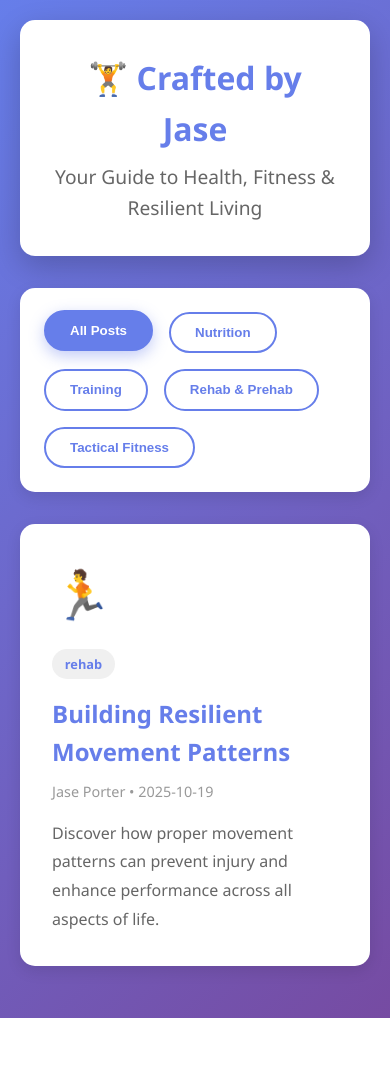
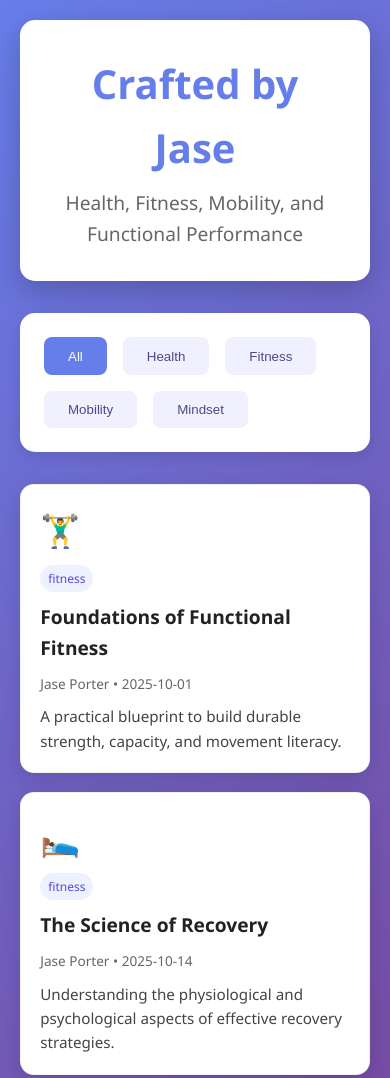
Before and after one commit to CraftedByJase/For-you, a plain HTML site: page index.html in a window 390 px wide. Shown: the top 1078 px of the page. Before the commit the page ends 1018 px from the top, so only its background shows below. Drawn offline with Linux system fonts and the light colour scheme.

Commit message:
feat: update article id:3 (The Science of Recovery)
Replace article with id:3 in the JavaScript articles array with fully formatted updated content, preserving all other code and structure.

```diff
--- a/index.html
+++ b/index.html
@@ -1,302 +1,142 @@
 <!DOCTYPE html>
+
 <html lang="en">
 <head>
-    <meta charset="UTF-8">
-    <meta name="viewport" content="width=device-width, initial-scale=1.0">
+  <meta charset="UTF-8" />
+  <meta name="viewport" content="width=device-width, initial-scale=1.0" />
   <title>Crafted by Jase - Health & Fitness Blog</title>
   <style>
-        * {
-            margin: 0;
-            padding: 0;
-            box-sizing: border-box;
-        }
-
-        body {
-            font-family: 'Segoe UI', Tahoma, Geneva, Verdana, sans-serif;
-            line-height: 1.6;
-            color: #333;
-            background: linear-gradient(135deg, #667eea 0%, #764ba2 100%);
-            min-height: 100vh;
-        }
-
-        .container {
-            max-width: 1200px;
-            margin: 0 auto;
-            padding: 20px;
-        }
-
-        header {
-            background: white;
-            padding: 2rem;
-            border-radius: 15px;
-            box-shadow: 0 10px 30px rgba(0,0,0,0.2);
-            margin-bottom: 2rem;
-            text-align: center;
-        }
-
-        h1 {
-            color: #667eea;
-            font-size: 2.5rem;
-            margin-bottom: 0.5rem;
-        }
-
-        .subtitle {
-            color: #666;
-            font-size: 1.2rem;
-        }
-
-        .filter-bar {
-            background: white;
-            padding: 1.5rem;
-            border-radius: 15px;
-            box-shadow: 0 5px 15px rgba(0,0,0,0.1);
-            margin-bottom: 2rem;
-            display: flex;
-            gap: 1rem;
-            flex-wrap: wrap;
-            align-items: center;
-        }
-
-        .filter-btn {
-            padding: 0.7rem 1.5rem;
-            border: 2px solid #667eea;
-            background: white;
-            color: #667eea;
-            border-radius: 25px;
-            cursor: pointer;
-            transition: all 0.3s ease;
-            font-weight: 600;
-        }
-
-        .filter-btn:hover,
-        .filter-btn.active {
-            background: #667eea;
-            color: white;
-            transform: translateY(-2px);
-            box-shadow: 0 5px 15px rgba(102, 126, 234, 0.4);
-        }
-
-        .articles-grid {
-            display: grid;
-            grid-template-columns: repeat(auto-fill, minmax(350px, 1fr));
-            gap: 2rem;
-            margin-bottom: 2rem;
-        }
-
-        .article-card {
-            background: white;
-            border-radius: 15px;
-            padding: 2rem;
-            box-shadow: 0 5px 15px rgba(0,0,0,0.1);
-            transition: transform 0.3s ease, box-shadow 0.3s ease;
-            cursor: pointer;
-        }
-
-        .article-card:hover {
-            transform: translateY(-5px);
-            box-shadow: 0 10px 30px rgba(0,0,0,0.2);
-        }
-
-        .article-icon {
-            font-size: 3rem;
-            margin-bottom: 1rem;
-        }
-
-        .article-title {
-            color: #667eea;
-            font-size: 1.5rem;
-            margin-bottom: 0.5rem;
-        }
-
-        .article-meta {
-            color: #999;
-            font-size: 0.9rem;
-            margin-bottom: 1rem;
-        }
-
-        .article-excerpt {
-            color: #666;
-            line-height: 1.8;
-        }
-
-        .category-tag {
-            display: inline-block;
-            padding: 0.3rem 0.8rem;
-            background: #f0f0f0;
-            border-radius: 15px;
-            font-size: 0.8rem;
-            margin-bottom: 1rem;
-            color: #667eea;
-            font-weight: 600;
-        }
-
-        .modal {
-            display: none;
-            position: fixed;
-            top: 0;
-            left: 0;
-            width: 100%;
-            height: 100%;
-            background: rgba(0,0,0,0.8);
-            z-index: 1000;
-            overflow-y: auto;
-        }
-
-        .modal-content {
-            background: white;
-            max-width: 800px;
-            margin: 50px auto;
-            padding: 3rem;
-            border-radius: 15px;
-            position: relative;
-        }
-
-        .close-modal {
-            position: absolute;
-            top: 1rem;
-            right: 1.5rem;
-            font-size: 2rem;
-            cursor: pointer;
-            color: #999;
-            transition: color 0.3s ease;
-        }
-
-        .close-modal:hover {
-            color: #333;
-        }
-
-        .modal-content h2 {
-            color: #667eea;
-            margin-bottom: 1rem;
-        }
-
-        .modal-content h3 {
-            color: #764ba2;
-            margin-top: 1.5rem;
-            margin-bottom: 0.8rem;
-        }
-
-        .modal-content p {
-            margin-bottom: 1rem;
-            line-height: 1.8;
-        }
-
-        .modal-content ul {
-            margin-left: 2rem;
-            margin-bottom: 1rem;
-        }
-
-        .modal-content li {
-            margin-bottom: 0.5rem;
-        }
-
-        .modal-content a {
-            color: #667eea;
-            text-decoration: none;
-            border-bottom: 2px solid #667eea;
-            transition: all 0.3s ease;
-        }
-
-        .modal-content a:hover {
-            color: #764ba2;
-            border-bottom-color: #764ba2;
-        }
-
-        @media (max-width: 768px) {
-            .articles-grid {
-                grid-template-columns: 1fr;
-            }
-
-            h1 {
-                font-size: 2rem;
-            }
-
-            .modal-content {
-                margin: 20px;
-                padding: 2rem 1.5rem;
-            }
-        }
+    * { margin: 0; padding: 0; box-sizing: border-box; }
+    body { font-family: 'Segoe UI', Tahoma, Geneva, Verdana, sans-serif; line-height: 1.6; color: #333; background: linear-gradient(135deg, #667eea 0%, #764ba2 100%); min-height: 100vh; }
+    .container { max-width: 1200px; margin: 0 auto; padding: 20px; }
+    header { background: white; padding: 2rem; border-radius: 15px; box-shadow: 0 10px 30px rgba(0,0,0,0.2); margin-bottom: 2rem; text-align: center; }
+    h1 { color: #667eea; font-size: 2.5rem; margin-bottom: 0.5rem; }
+    .subtitle { color: #666; font-size: 1.2rem; }
+    .filter-bar { background: white; padding: 1.5rem; border-radius: 15px; box-shadow: 0 5px 15px rgba(0,0,0,0.1); margin-bottom: 2rem; display: flex; gap: 1rem; flex-wrap: wrap; align-items: center; }
+    .filter-btn { padding: 0.7rem 1.5rem; border: none; border-radius: 8px; background: #f0f0ff; color: #4a4a8a; cursor: pointer; transition: all 0.2s ease; }
+    .filter-btn:hover { background: #e0e0ff; }
+    .filter-btn.active { background: #667eea; color: white; }
+    .articles-grid { display: grid; grid-template-columns: repeat(auto-fit, minmax(260px, 1fr)); gap: 1.2rem; }
+    .article-card { background: white; border-radius: 14px; padding: 1.2rem; box-shadow: 0 6px 20px rgba(0,0,0,0.12); cursor: pointer; display: flex; flex-direction: column; gap: 0.6rem; border: 1px solid rgba(0,0,0,0.05); }
+    .article-card:hover { transform: translateY(-2px); box-shadow: 0 10px 24px rgba(0,0,0,0.14); }
+    .article-icon { font-size: 2rem; }
+    .category-tag { display: inline-block; font-size: 0.75rem; background: #eef2ff; color: #4f46e5; padding: 0.25rem 0.5rem; border-radius: 999px; width: fit-content; }
+    .article-title { font-size: 1.2rem; color: #222; }
+    .article-meta { font-size: 0.85rem; color: #666; }
+    .article-excerpt { font-size: 0.95rem; color: #444; }
+    /* Modal */
+    .modal { display: none; position: fixed; inset: 0; background: rgba(0,0,0,0.5); padding: 20px; z-index: 1000; }
+    .modal-content { background: white; max-width: 860px; margin: 40px auto; border-radius: 14px; overflow: hidden; box-shadow: 0 20px 60px rgba(0,0,0,0.25); }
+    .modal-header { display: flex; align-items: center; justify-content: space-between; padding: 1rem 1.25rem; border-bottom: 1px solid #eee; }
+    .modal-body { padding: 1.25rem; }
+    .close-btn { background: transparent; border: none; font-size: 1.5rem; cursor: pointer; }
+    .modal-body h2 { margin-bottom: 0.5rem; color: #111; }
+    .modal-body h3 { margin-top: 1rem; margin-bottom: 0.5rem; color: #333; }
+    .modal-body p { margin: 0.6rem 0; }
+    .modal-body ul { margin: 0.6rem 1rem; padding-left: 1rem; }
+    .modal-body li { margin: 0.35rem 0; }
   </style>
 </head>
 <body>
   <div class="container">
     <header>
-            <h1>🏋️ Crafted by Jase</h1>
-            <p class="subtitle">Your Guide to Health, Fitness & Resilient Living</p>
+      <h1>Crafted by Jase</h1>
+      <p class="subtitle">Health, Fitness, Mobility, and Functional Performance</p>
     </header>
 
     <div class="filter-bar">
-            <button class="filter-btn active" data-category="all">All Posts</button>
-            <button class="filter-btn" data-category="nutrition">Nutrition</button>
-            <button class="filter-btn" data-category="training">Training</button>
-            <button class="filter-btn" data-category="rehab">Rehab & Prehab</button>
-            <button class="filter-btn" data-category="tactical">Tactical Fitness</button>
+      <button class="filter-btn active" data-category="all">All</button>
+      <button class="filter-btn" data-category="health">Health</button>
+      <button class="filter-btn" data-category="fitness">Fitness</button>
+      <button class="filter-btn" data-category="mobility">Mobility</button>
+      <button class="filter-btn" data-category="mindset">Mindset</button>
     </div>
 
-        <div class="articles-grid" id="articlesGrid"></div>
+    <section class="articles-grid" id="articlesGrid"></section>
+
+    <div id="articleModal" class="modal">
+      <div class="modal-content">
+        <div class="modal-header">
+          <strong>Article</strong>
+          <button class="close-btn" onclick="closeModal()">×</button>
         </div>
-
-    <div class="modal" id="articleModal">
-        <div class="modal-content">
-            <span class="close-modal" onclick="closeModal()">&times;</span>
-            <div id="modalBody"></div>
+        <div id="modalBody" class="modal-body"></div>
+      </div>
     </div>
   </div>
 
   <script>
-        // ... other JS ...
     const articles = [
       {
         id: 1,
-                title: "Building Resilient Movement Patterns",
-                category: "rehab",
-                date: "2025-10-19",
-                excerpt: "Discover how proper movement patterns can prevent injury and enhance performance across all aspects of life.",
-                icon: "🏃",
+        title: "Foundations of Functional Fitness",
+        category: "fitness",
+        date: "2025-10-01",
+        excerpt: "A practical blueprint to build durable strength, capacity, and movement literacy.",
+        icon: "🏋️‍♂️",
         author: "Jase Porter",
         content: `
-                    <h2>Building Resilient Movement Patterns</h2>
-                    <h3>Why Movement Patterns Matter</h3>
-                    <p>Movement quality is the foundation of performance and injury prevention. As a coach certified by The Ready State, 102 Movement & Mobility, and Pain Free Performance Specialist (PPSC), I use the latest functional assessments and corrective protocols endorsed by leaders like Kelly Starrett and Dr. John Rusin. Poor patterns lead to joint pain and dysfunction, while resilient movement fortifies tissue health and athletic longevity.</p>
-                    <h3>The Seven Fundamental Patterns (PPSC & Ready State)</h3>
+          <h2>Foundations of Functional Fitness</h2>
+          <p>The core of functional fitness is not about chasing numbers—it's about building a capable, resilient human. Start with movement quality, then add load, speed, and complexity.</p>
           <ul>
-                        <li><strong>Squat:</strong> Lower body power, everyday tasks</li>
-                        <li><strong>Hinge:</strong> Posterior chain, picking up objects</li>
-                        <li><strong>Lunge:</strong> Single-leg stability, gait mechanics</li>
-                        <li><strong>Push:</strong> Upper body pressing</li>
-                        <li><strong>Pull:</strong> Back strength, posture</li>
-                        <li><strong>Carry:</strong> Core and grip strength for daily loads</li>
-                        <li><strong>Rotation:</strong> Safe twisting, anti-rotation stability</li>
-                    </ul>
-                    <h3>How to Build Resilience</h3>
-                    <ul>
-                        <li>Master the basics first. Start with bodyweight; progress gradually.</li>
-                        <li>Assess movement regularly. Use coach-led screens (FRC, Ready State Mobility 101) to spot and fix compensation early.</li>
-                        <li>Integrate mobility, not just flexibility. Active control is more protective than passive range.</li>
-                        <li>Use loaded carries, anti-rotation, and multi-planar drills. Research shows these build whole-body resilience for tactical, farm, and athletic populations.</li>
-                    </ul>
-                    <h3>Learn More</h3>
-                    <ul>
-                        <li><a href="https://thereadystate.com/product/movement-and-mobility-101-102-bundle-october-2025/" target="_blank">Read The Ready State's Mobility 101 Guides</a></li>
-                        <li><a href="https://drjohnrusin.com/ppsc/" target="_blank">See Pain Free Performance Science by Dr. Rusin</a></li>
+            <li>Master the basics: squat, hinge, push, pull, carry.</li>
+            <li>Train across planes: sagittal, frontal, transverse.</li>
+            <li>Blend strength, aerobic base, and mobility work.</li>
           </ul>
           <h3>Call to Action</h3>
           <p>
-                        Ready for a free movement assessment? <a href="https://craftedbyjase.setmore.com/" target="_blank">Book a consult</a> now—let's identify and fix your barriers to pain-free living!<br>
+            Ready for a free movement assessment? <a href="https://craftedbyjase.setmore.com/" target="_blank">Book a consult</a> now—let's identify and fix your barriers to pain-free living!<br/>
             Want weekly updates with advanced drills, guides, and exclusive coaching tips? Subscribe below and join the #MovementResilience community!
           </p>
         `
       },
+
+      {
+        id: 3,
+        title: "The Science of Recovery",
+        category: "fitness",
+        date: "2025-10-14",
+        excerpt: "Understanding the physiological and psychological aspects of effective recovery strategies.",
+        icon: "🛌",
+        author: "Jase Porter",
+        content: `
+            <h2>The Science of Recovery</h2>
+            <h3>Why Recovery Matters</h3>
+            <p>Recovery is when progress happens. Every workout, adventure, or mission only triggers adaptation if recovery is prioritized. Modern science now recognizes recovery as the linchpin of long-term health, resilience, and performance.</p>
+            <h3>Evidence-Based Strategies</h3>
+            <ul>
+                <li><strong>Active Recovery:</strong> Incorporate low-intensity walking, cycling, or mobility work on rest days.</li>
+                <li><strong>Mobility & Soft Tissue:</strong> Use tools like foam rollers or The Ready State protocols for targeted self-care.</li>
+                <li><strong>Sleep Optimization:</strong> Aim for 7–9 hours per night. Establish wind-down routines to maximize deep rest.</li>
+                <li><strong>Nutrition:</strong> Refuel with protein and healthy carbs after training; add antioxidant-rich foods for cellular repair.</li>
+                <li><strong>Mindful Rest:</strong> Add short breathing exercises, meditation, or mindful immersion (nature Rx) to support nervous system reset.</li>
+            </ul>
+            <h3>Pro Tips & Science Updates</h3>
+            <ul>
+                <li>Alternate hot and cold for muscle recovery (contrast bathing).</li>
+                <li>Track soreness levels with simple daily logs or phone apps.</li>
+                <li>Stretch, roll, or move gently for 5–10 minutes before bed.</li>
+            </ul>
+            <h3>Recommended Resources</h3>
+            <ul>
+                <li><a href="https://thereadystate.com/blogs/welcome-to-the-ready-state/" target="_blank">Ready State Blog</a> on mobility and recovery</li>
+                <li><a href="https://www.ptpioneer.com/personal-training/certifications/study/periodization/" target="_blank">Guide to Periodization Science</a></li>
+            </ul>
+            <h3>Call to Action</h3>
+            <p>
+                Need help building your ideal recovery routine? <a href="https://craftedbyjase.setmore.com/" target="_blank">Start with a coaching call</a>.<br>
+                Subscribe for pro recovery tips, challenges, and exclusive offers for your next 21-Day Reset.
+            </p>
+        `
+      }
+
       // ... remaining articles ...
     ];
-        // ... rest of JS ...
 
+    // Rendering
     function renderArticles(category = 'all') {
       const grid = document.getElementById('articlesGrid');
-            const filtered = category === 'all'
-                ? articles
-                : articles.filter(a => a.category === category);
-
+      const filtered = category === 'all' ? articles : articles.filter(a => a.category === category);
       grid.innerHTML = filtered.map(article => `
         <div class="article-card" onclick="openModal(${article.id})">
           <div class="article-icon">${article.icon}</div>
@@ -330,9 +170,7 @@
 
     window.onclick = function(event) {
       const modal = document.getElementById('articleModal');
-            if (event.target === modal) {
-                closeModal();
-            }
+      if (event.target === modal) { closeModal(); }
     }
 
     renderArticles();
```
Lines whose indentation alone changed are shown as unchanged.
